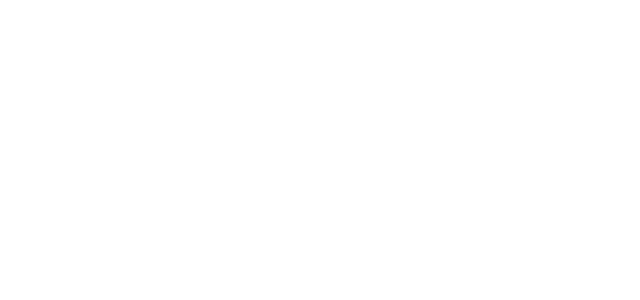
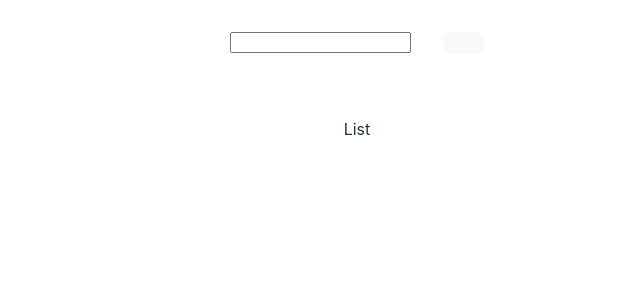
Before and after one commit to KikinovK/RSS-REACT-2023Q4, a React (Vite) app: page / in a window 1280 px wide. Shown: the top 300 px of the page, without its empty margins (283-923 px from the left). Built offline with nearby package versions, Linux system fonts and the light colour scheme.

Commit message:
feat: add section component

```diff
--- a/src/App.scss
+++ b/src/App.scss
@@ -1,6 +1,7 @@
 #root {
-  max-width: 1280px;
-  margin: 0 auto;
-  padding: 2rem;
+  display: flex;
+  flex-direction: column;
+  align-items: center;
+  min-height: 100%;
   text-align: center;
 }
--- /dev/null
+++ b/src/components/Search/Search.scss
@@ -0,0 +1,4 @@
+.search {
+  display: flex;
+  column-gap: 2rem;
+}
--- /dev/null
+++ b/src/components/Search/Search.tsx
@@ -0,0 +1,14 @@
+import { Component } from 'react';
+
+import './Search.scss';
+
+class Search extends Component {
+  render = () => (
+    <div className="search">
+      <input className="search__input" type="text" />
+      <button className="search__button"></button>
+    </div>
+  );
+}
+
+export default Search;
--- /dev/null
+++ b/src/components/Section/Section.scss
@@ -0,0 +1,8 @@
+.section {
+  padding: 2rem 1rem;
+}
+
+.section__in {
+  max-width: 1280px;;
+  margin: 0 auto;
+}
--- /dev/null
+++ b/src/components/Section/Section.tsx
@@ -0,0 +1,20 @@
+import { Component, ReactNode } from 'react';
+import './Section.scss';
+
+interface SectionProps {
+  classNames?: string[];
+  children: ReactNode;
+}
+
+class Section extends Component<SectionProps> {
+  render = () => {
+    const sectionClass = ['section', ...(this.props.classNames || [])].join(' ');
+    return (
+      <section className={sectionClass}>
+        <div className="section__in">{this.props.children}</div>
+      </section>
+    );
+  };
+}
+
+export default Section;
--- a/src/index.scss
+++ b/src/index.scss
@@ -14,6 +14,12 @@
   -webkit-text-size-adjust: 100%;
 }
 
+* {
+  padding: 0;
+  margin: 0;
+  box-sizing: border-box;
+}
+
 a {
   font-weight: 500;
   color: #646cff;
@@ -23,12 +29,12 @@
   color: #535bf2;
 }
 
+body, html {
+  height: 100%;
+}
+
 body {
-  margin: 0;
-  display: flex;
-  place-items: center;
   min-width: 320px;
-  min-height: 100vh;
 }
 
 h1 {
--- a/src/pages/HomePage/HomePage.tsx
+++ b/src/pages/HomePage/HomePage.tsx
@@ -1,7 +1,18 @@
 import { Component } from 'react';
+import Search from '../../components/Search/Search';
+import Section from '../../components/Section/Section';
 
 class HomePage extends Component {
-  render = () => <div></div>;
+  render = () => (
+    <>
+      <Section>
+        <Search />
+      </Section>
+      <Section classNames={['section--full-height']}>
+        <div>List</div>
+      </Section>
+    </>
+  );
 }
 
 export default HomePage;
```
